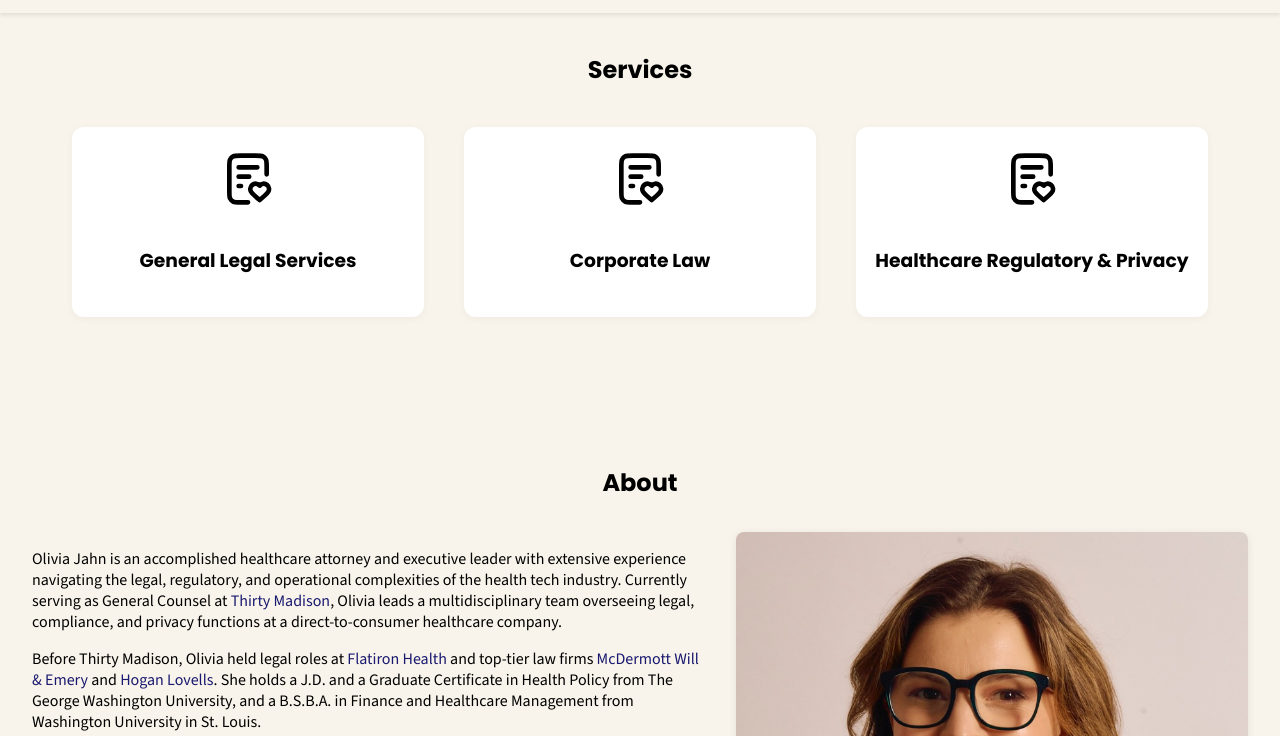
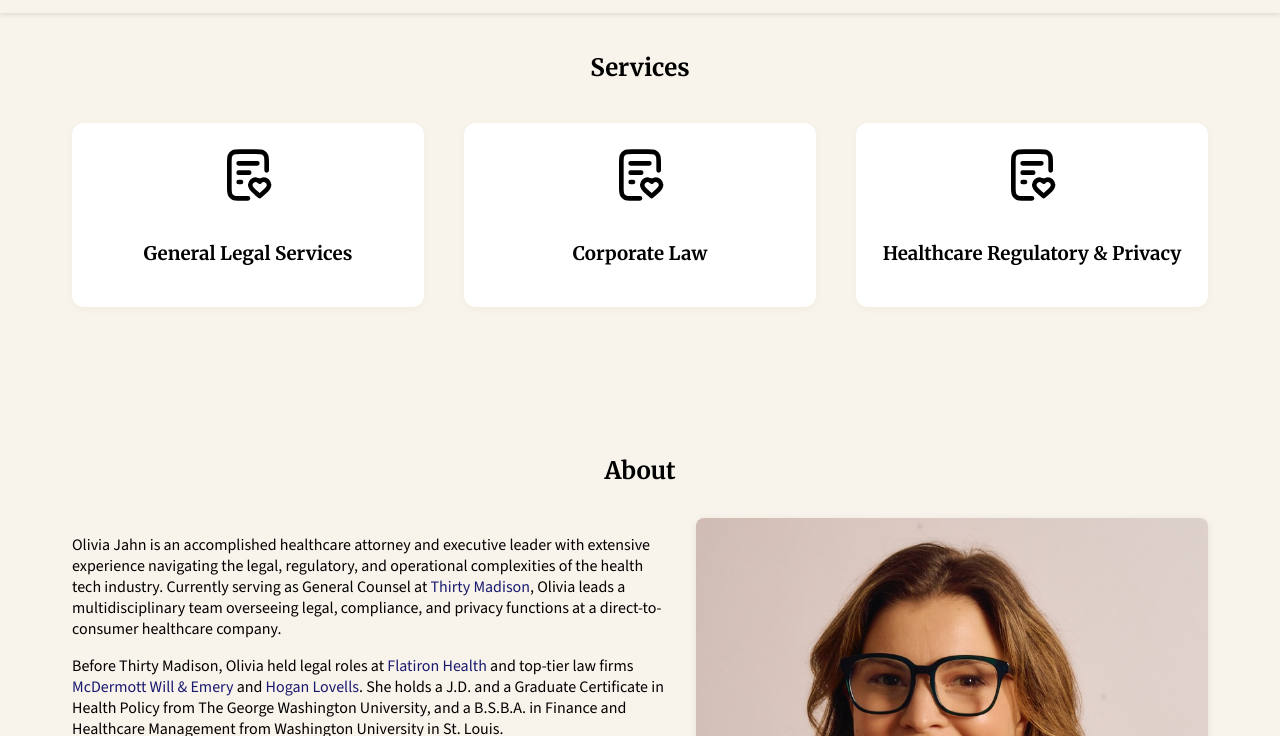
Before and after one commit to dcolucci/pear-legal, an Eleventy site: page src/index.html in a window 1280 px wide. Shown: the part 64-800 px from the top of the page. Built offline with nearby package versions, Linux system fonts and the light colour scheme; Eleventy itself is replaced by a stand-in of ours; files that its build step writes are made by us from their sources.

Commit message:
Use Merriweather font for headlines; apply 1200px max width to body content

```diff
--- a/src/assets/css/style.css
+++ b/src/assets/css/style.css
@@ -20,7 +20,7 @@ a {
 }
 
 h1, h2, h3, h4, h5, h6 {
-    font-family: 'Poppins', Arial, sans-serif;
+    font-family: 'Merriweather', Arial, serif;
     text-align: center;
 }
 
@@ -168,3 +168,10 @@ h1 {
         width: 100%;
     }
 }
+
+.site-container {
+    max-width: 1200px;
+    margin: 0 auto;
+    padding-left: 2rem;
+    padding-right: 2rem;
+}
--- a/src/index.html
+++ b/src/index.html
@@ -5,7 +5,7 @@
     <meta name="viewport" content="width=device-width, initial-scale=1.0">
     <title>Pear Legal</title>
     <link rel="stylesheet" href="/assets/css/style.css">
-    <link href="https://fonts.googleapis.com/css2?family=Poppins:ital,wght@0,100;0,200;0,300;0,400;0,500;0,600;0,700;0,800;0,900;1,100;1,200;1,300;1,400;1,500;1,600;1,700;1,800;1,900&family=Source+Sans+3:ital,wght@0,200..900;1,200..900&display=swap" rel="stylesheet">
+    <link href="https://fonts.googleapis.com/css2?family=Merriweather:ital,opsz,wght@0,18..144,300..900;1,18..144,300..900&family=Poppins:ital,wght@0,100;0,200;0,300;0,400;0,500;0,600;0,700;0,800;0,900;1,100;1,200;1,300;1,400;1,500;1,600;1,700;1,800;1,900&family=Source+Sans+3:ital,wght@0,200..900;1,200..900&display=swap" rel="stylesheet">
 </head>
 <body>
     <nav>
@@ -29,6 +29,7 @@
         </div>
     </nav>
 
+    <div class="site-container">
         <section id="services">
             <h2>Services</h2>
             <div class="services-columns">
@@ -69,5 +70,6 @@
         <footer class="site-footer">
             &copy; 2025 Pear Legal, PLLC
         </footer>
+    </div>
 </body>
 </html>
```
Lines whose indentation alone changed are shown as unchanged.
